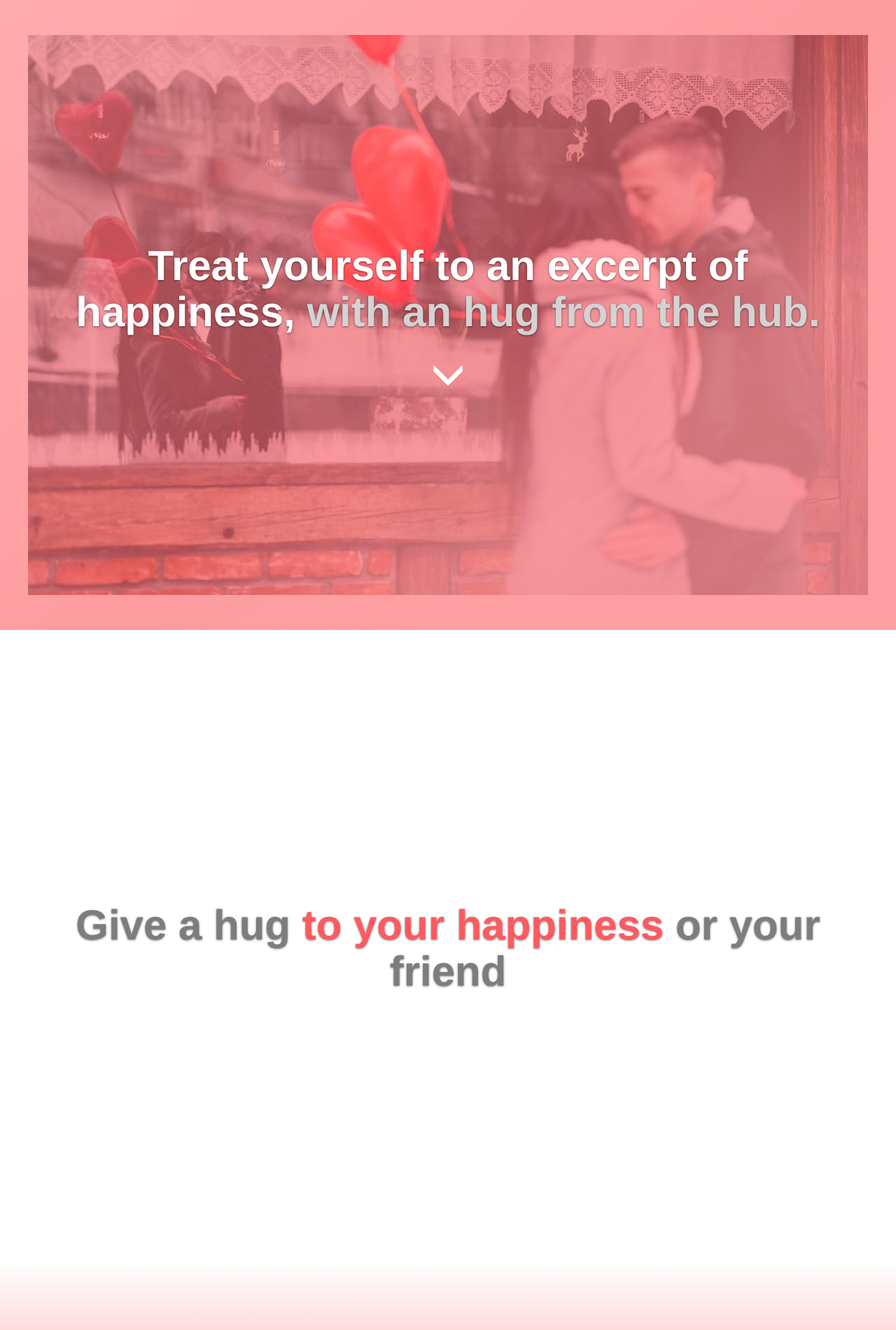
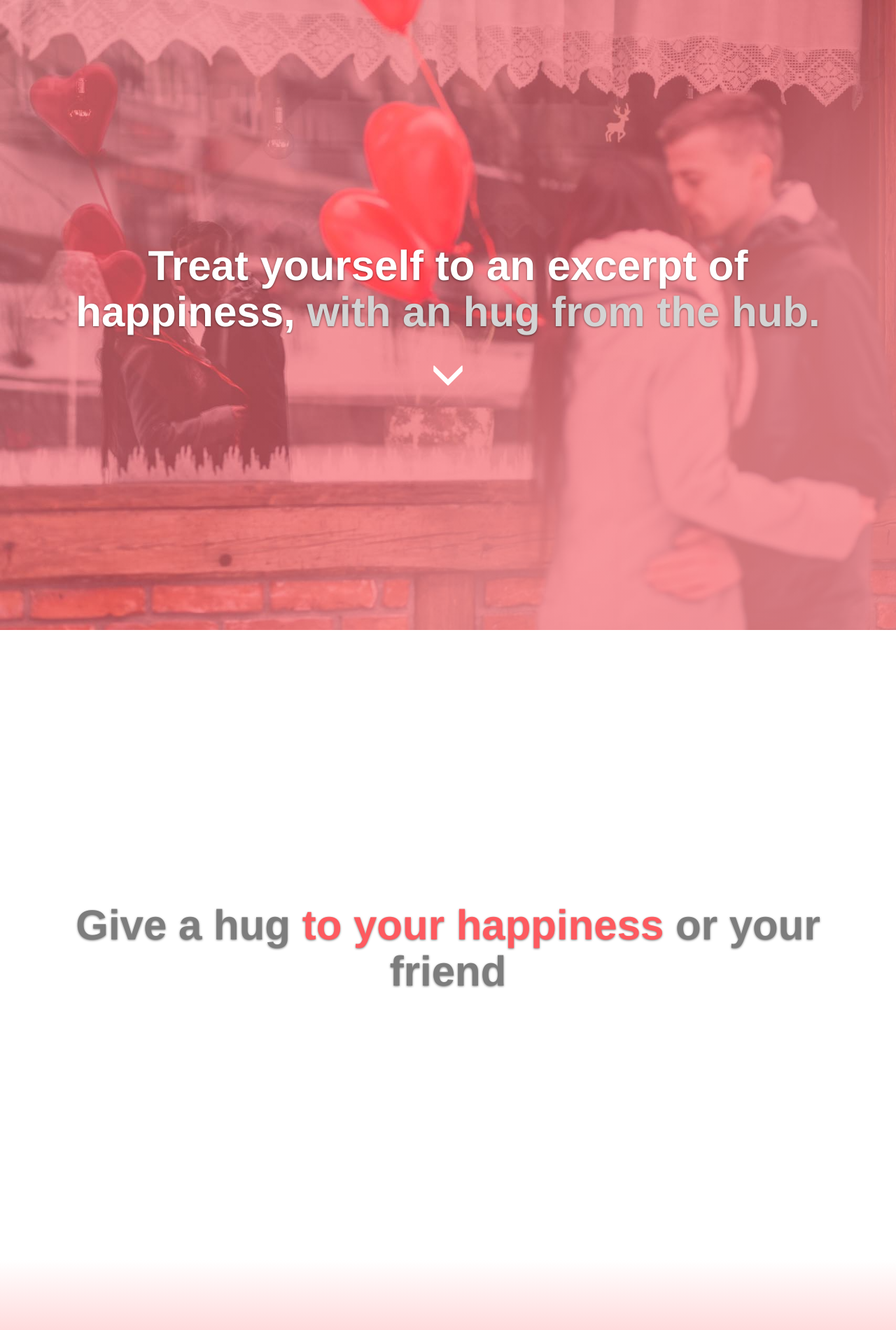
Before and after one commit to hub4hugs/hub4hugs.github.io, a Jekyll site: the page built from products.html, in a window 1280 px wide. Shown: the part 3080-4980 px from the top of the page at 70% size. Built offline with Jekyll 4.4.1, drawn with Linux system fonts in a browser that asks for light colours; comment, search, counter and statistics services are not loaded.

Commit message:
test background image

```diff
--- a/assets/css/custom/products.css
+++ b/assets/css/custom/products.css
@@ -139,15 +139,16 @@ body {
 .gradient-bg {
   /* Background image styles */
 
+
+  /*background gradient transparent to show the bg image*/
+  background: -webkit-linear-gradient(141deg, rgba(255,117,121,0.6) 0%, rgba(255,92,97,0.6) 51%, rgba(255,135,139,0.8) 71%), url('https://hub4hugs.github.io/assets/img/background_hugs.jpg') no-repeat left top;
+  background: -o-linear-gradient(141deg, rgba(255,117,121,0.6) 0%, rgba(255,92,97,0.6) 51%, rgba(255,135,139,0.8) 71%), url('https://hub4hugs.github.io/assets/img/background_hugs.jpg') no-repeat left top;
+  background: -moz-linear-gradient(141deg, rgba(255,117,121,0.6) 0%, rgba(255,92,97,0.6) 51%, rgba(255,135,139,0.8) 71%), url('https://hub4hugs.github.io/assets/img/background_hugs.jpg') no-repeat left top;
+  background: linear-gradient(141deg, rgba(255,117,121,0.6) 0%, rgba(255,92,97,0.6) 51%, rgba(255,135,139,0.8) 71%), url('https://hub4hugs.github.io/assets/img/background_hugs.jpg') no-repeat left top;
   -webkit-background-size: cover;
   -moz-background-size: cover;
   -o-background-size: cover;
   background-size: cover;
-  /*background gradient transparent to show the bg image*/
-  background: -webkit-linear-gradient(141deg, rgba(255,117,121,0.6) 0%, rgba(255,92,97,0.6) 51%, rgba(255,135,139,0.8) 71%), url('https://hub4hugs.github.io/assets/img/background_hugs.jpg') no-repeat center center;
-  background: -o-linear-gradient(141deg, rgba(255,117,121,0.6) 0%, rgba(255,92,97,0.6) 51%, rgba(255,135,139,0.8) 71%), url('https://hub4hugs.github.io/assets/img/background_hugs.jpg') no-repeat center center;
-  background: -moz-linear-gradient(141deg, rgba(255,117,121,0.6) 0%, rgba(255,92,97,0.6) 51%, rgba(255,135,139,0.8) 71%), url('https://hub4hugs.github.io/assets/img/background_hugs.jpg') no-repeat center center;
-  background: linear-gradient(141deg, rgba(255,117,121,0.6) 0%, rgba(255,92,97,0.6) 51%, rgba(255,135,139,0.8) 71%), url('https://hub4hugs.github.io/assets/img/background_hugs.jpg') no-repeat center center;
 
 }
 .gradient-vertical-1 {
```
Also changed, not shown: assets/img/background_hugs.jpg.
